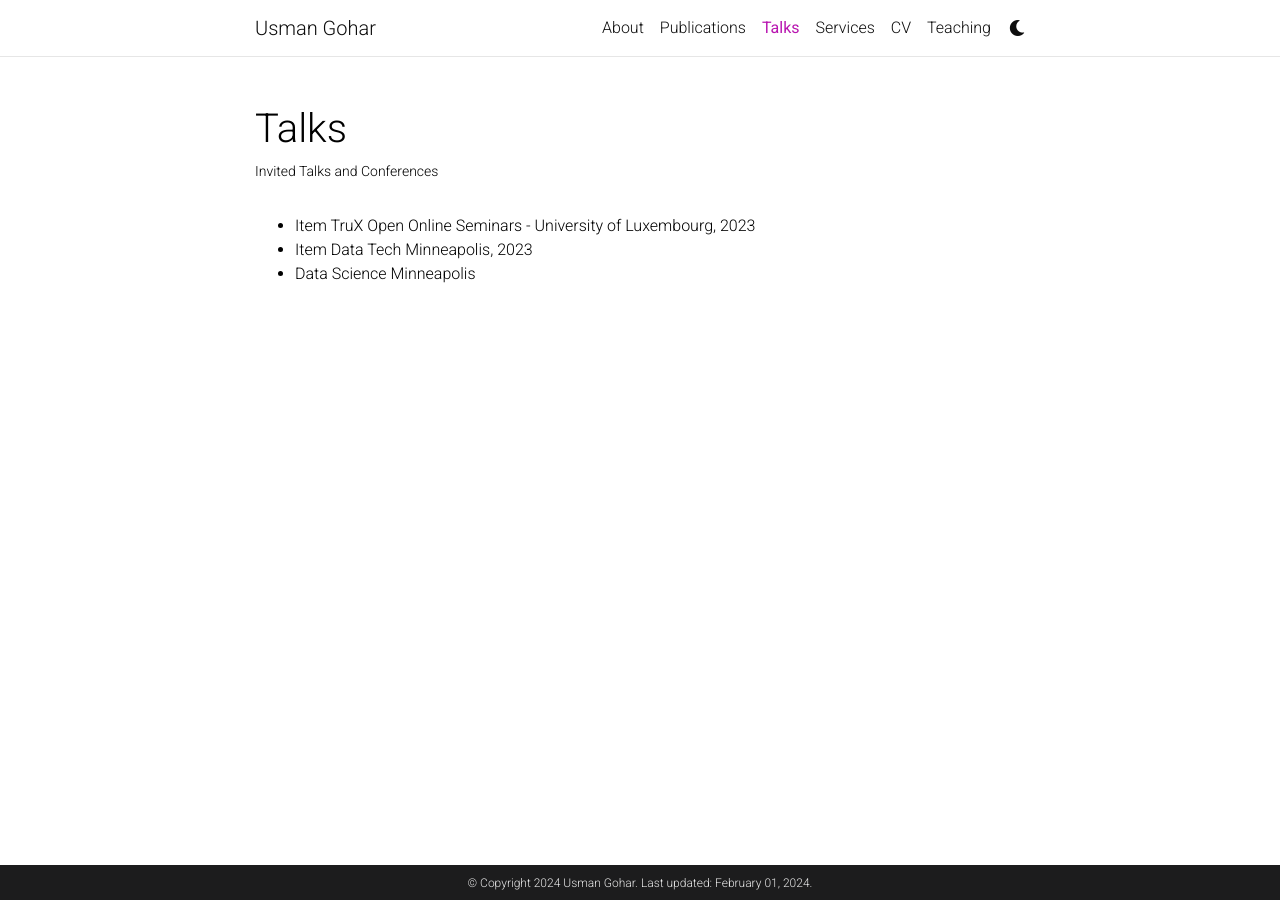
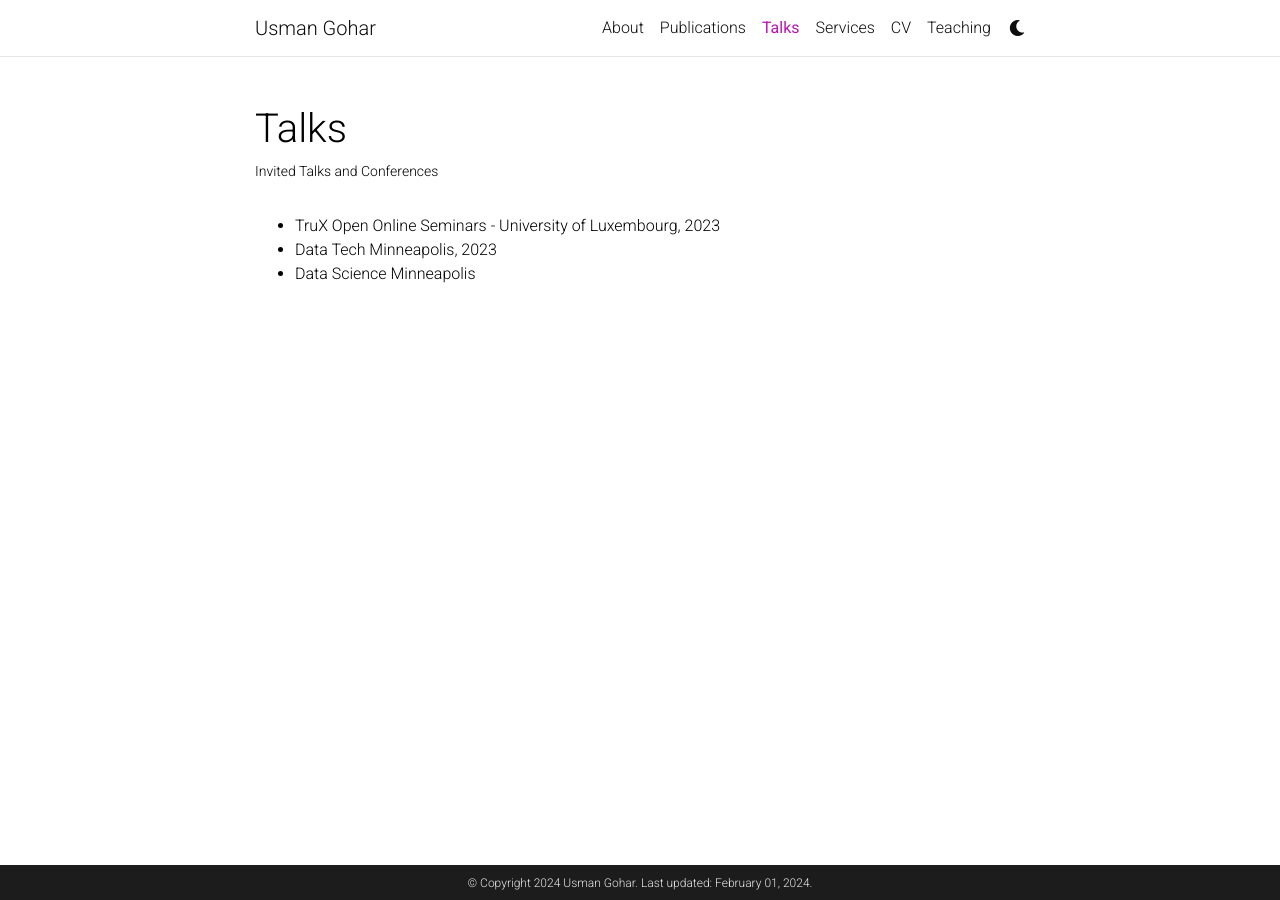
Before and after one commit to UsmanGohar/usmangohar.github.io, a Jekyll site: the page built from _pages/projects.md, in a window 1280 px wide. Built offline with Jekyll 4.4.1, drawn with Linux system fonts in a browser that asks for light colours; comment, search, counter and statistics services are not loaded; a style sheet for code colours, icons or effects is not loaded.

Commit message:
Update projects.md

```diff
--- a/_pages/projects.md
+++ b/_pages/projects.md
@@ -9,6 +9,6 @@ display_categories: [work, fun]
 horizontal: false
 ---
 
-* Item TruX Open Online Seminars - University of Luxembourg, 2023
-* Item Data Tech Minneapolis, 2023
+* TruX Open Online Seminars - University of Luxembourg, 2023
+* Data Tech Minneapolis, 2023
 * Data Science Minneapolis
```
